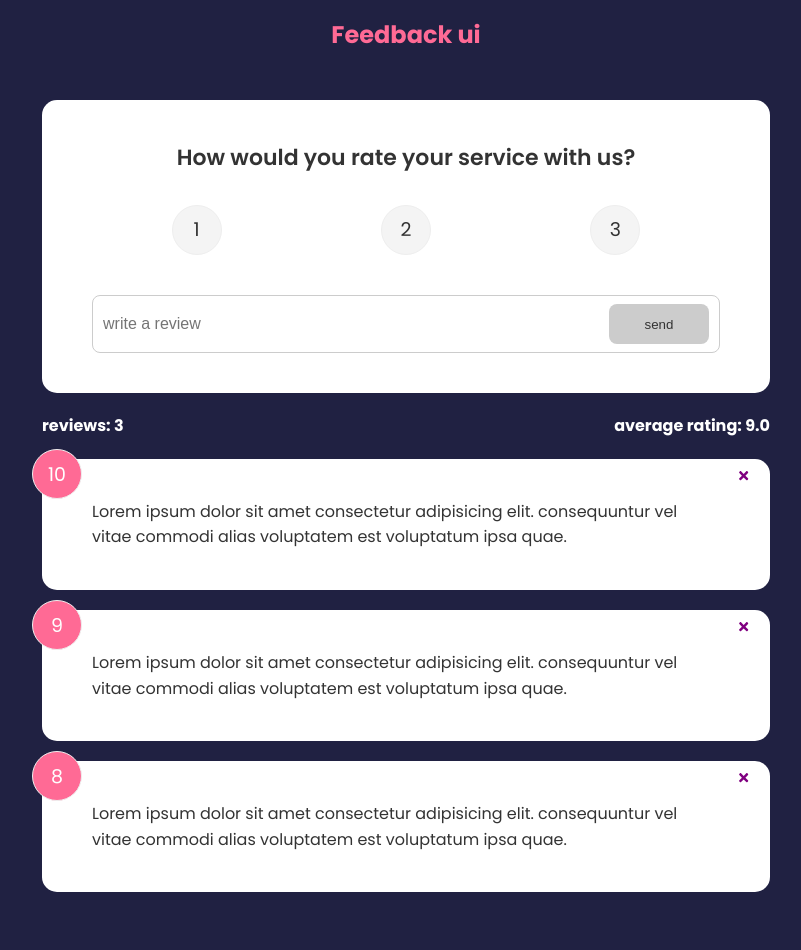
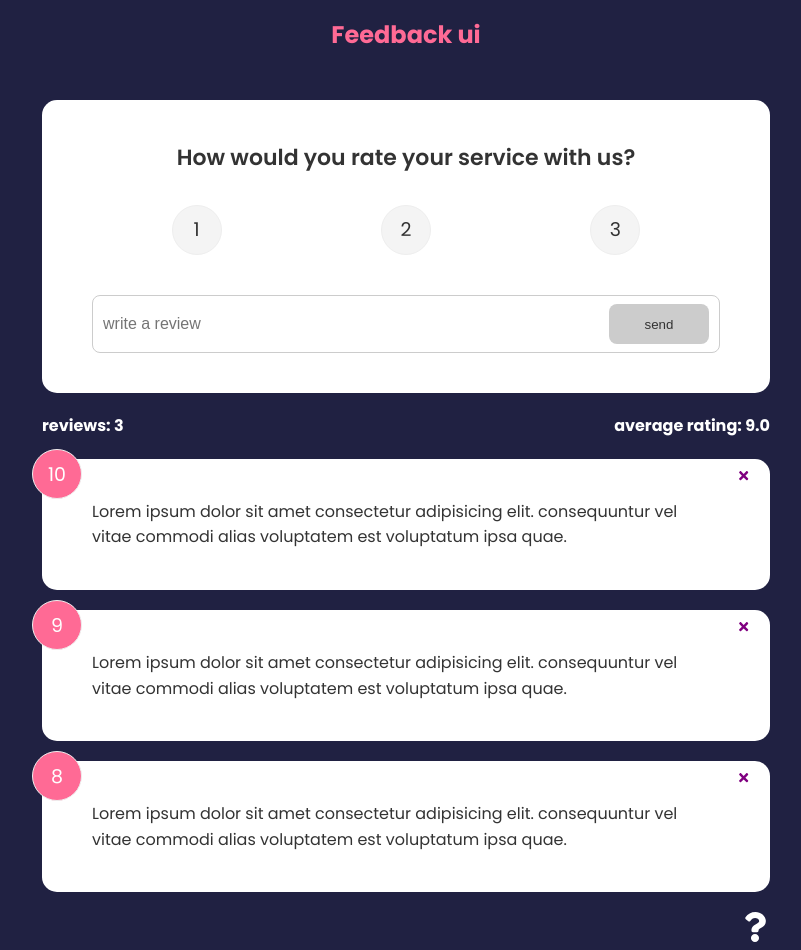
Before and after one commit to pksys/feedback-app, a React (Create React App) app: page / in a window 1280 px wide. Shown: the whole page, without its empty margins (234-1035 px from the left). Before the commit the page ends 912 px from the top, so only its background shows below. Built offline with nearby package versions, Linux system fonts and the light colour scheme.

Commit message:
about icon link

```diff
--- a/src/App.js
+++ b/src/App.js
@@ -1,4 +1,5 @@
 import Header from './components/Header.jsx'
+import AboutIconLink from "./components/AboutIconLink";
 import FeedbackStats from './components/FeedbackStats'
 import AboutPage from './pages/AboutPage'
 import FeedbackData from './data/FeedbackData'
@@ -36,6 +37,7 @@ function App() {
                   handleDelete={deleteFeedback}
                   feedback={feedback}
                 />
+                <AboutIconLink />
               </>
             }
           ></Route>
--- /dev/null
+++ b/src/components/AboutIconLink.jsx
@@ -0,0 +1,16 @@
+import { Link } from "react-router-dom";
+import { FaQuestion } from 'react-icons/fa'
+
+const AboutIconLink = () => {
+
+  return (
+    <div className="about-link">
+      <Link to={'about'}>
+        < FaQuestion size={30} />
+      </Link >
+    </div>
+  )
+
+}
+
+export default AboutIconLink
--- a/src/pages/AboutPage.jsx
+++ b/src/pages/AboutPage.jsx
@@ -1,6 +1,7 @@
 import Card from '../components/shared/Card'
+import { Link } from 'react-router-dom'
 
-function AboutPage(props) {
+function AboutPage() {
   return (
     <Card>
       <div className='about'>
@@ -9,7 +10,7 @@ function AboutPage(props) {
         <p>Version: 1.0.0</p>
 
         <p>
-          <a to='/'>Back To Home</a>
+          <Link to='/'>Back To Home</Link>
         </p>
       </div>
     </Card>
```
